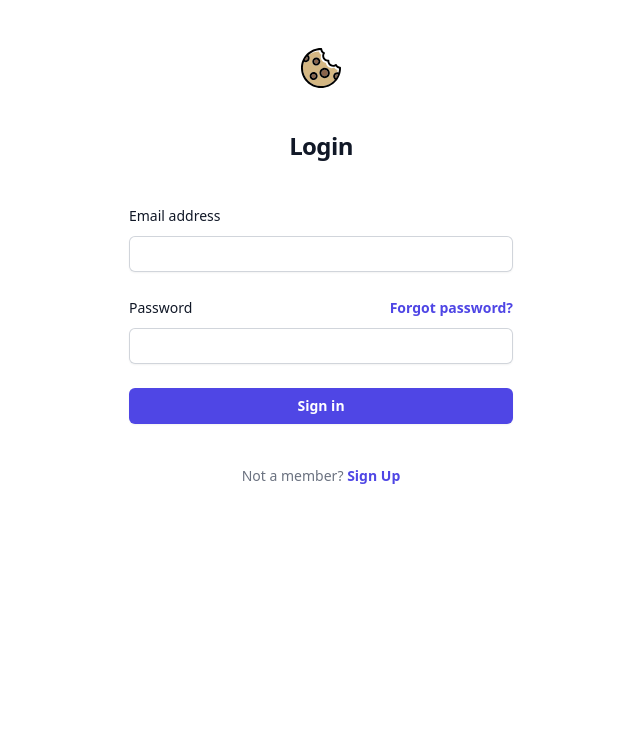
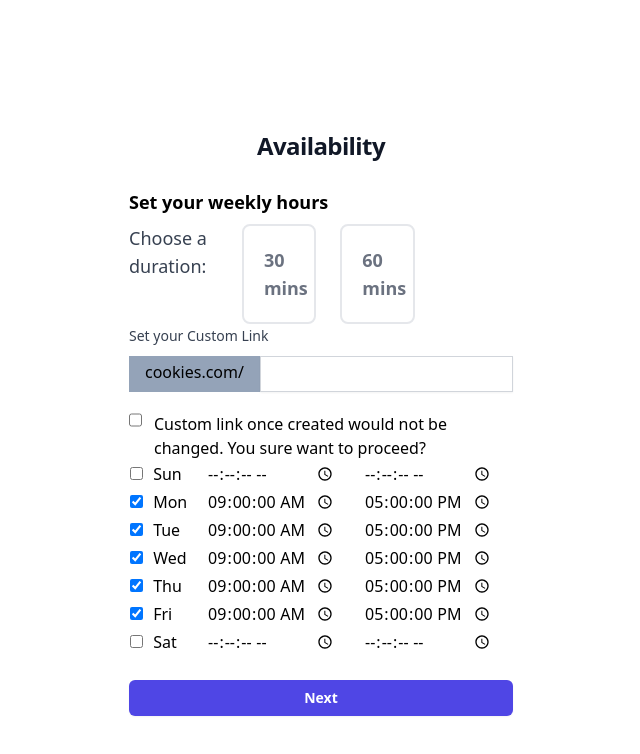
Before and after one commit to saurabhshalu/meet-planner, a React (Vite) app in the folder frontend/: page /Slots in a window 1280 px wide. Before the commit this address led to /. Shown: the top 754 px of the page, without its empty margins (319-959 px from the left). Built offline with nearby package versions, Linux system fonts and the light colour scheme.

Commit message:
Added button for timeslot on slots page

```diff
--- a/frontend/src/Components/ProtectedRoute.jsx
+++ b/frontend/src/Components/ProtectedRoute.jsx
@@ -5,9 +5,9 @@ import useAuthenticated from "../hooks/useAuthenticated";
 const ProtectedRoute = ({ children }) => {
   const { loggedIn } = useAuthenticated();
 
-  if (!loggedIn) {
-    return <Navigate to="/" />;
-  }
+  // if (!loggedIn) {
+  //   return <Navigate to="/" />;
+  // }
   return children;
 };
 
--- a/frontend/src/SlotSelection/SlotSelection.jsx
+++ b/frontend/src/SlotSelection/SlotSelection.jsx
@@ -1,7 +1,7 @@
 import DayName from "./DayName";
 
 export default function SlotSelection() {
-  const dummyData = [
+  const defaultData = [
     {
       dayOfWeek: 0,
       startTime: "09:00",
@@ -55,10 +55,55 @@ export default function SlotSelection() {
           <main>
             <h2 className="text-lg font-bold my-2">Set your weekly hours</h2>
             <div className="flex flex-col	">
+              <span className="flex justify-between">
+                <h3 className="mb-5 text-lg font-medium text-gray-700 dark:text-white">
+                  Choose a duration:
+                </h3>
+                <ul className="grid w-full gap-6 md:grid-cols-3">
+                  <li>
+                    <input
+                      type="radio"
+                      id="timeslot_30"
+                      value=""
+                      className="hidden peer"
+                      name="timeslot"
+                    />
+                    <label
+                      htmlFor="timeslot_30"
+                      className="inline-flex items-center justify-between w-full p-5 text-gray-500 bg-white border-2 border-gray-200 rounded-lg cursor-pointer  peer-checked:border-red-600 hover:text-gray-600  peer-checked:text-gray-600 hover:bg-gray-50  "
+                    >
+                      <div className="block">
+                        <div className="w-full text-lg font-semibold">
+                          30 mins
+                        </div>
+                      </div>
+                    </label>
+                  </li>
+                  <li>
+                    <input
+                      type="radio"
+                      id="timeslot_60"
+                      value=""
+                      className="hidden peer"
+                      name="timeslot"
+                    />
+                    <label
+                      htmlFor="timeslot_60"
+                      className="inline-flex items-center justify-between w-full p-5 text-gray-500 bg-white border-2 border-gray-200 rounded-lg cursor-pointer  peer-checked:border-red-600 hover:text-gray-600  peer-checked:text-gray-600 hover:bg-gray-50 "
+                    >
+                      <div className="block">
+                        <div className="w-full text-lg font-semibold">
+                          60 mins
+                        </div>
+                      </div>
+                    </label>
+                  </li>
+                </ul>
+              </span>
               <div>
                 <label
                   htmlFor="email"
-                  className="block text-sm font-medium leading-6 text-gray-900"
+                  className="block text-sm font-medium leading-6 text-gray-700"
                 >
                   Set your Custom Link
                 </label>
@@ -91,7 +136,7 @@ export default function SlotSelection() {
                 </span>
               </div>
               <table className="gap-10">
-                {dummyData.map((obj) => {
+                {defaultData.map((obj) => {
                   return (
                     <tr key={obj.dayOfWeek}>
                       <td className="my-5">
```
Also changed, not shown: 1 other file (tests, documents, lock files or other folders).
